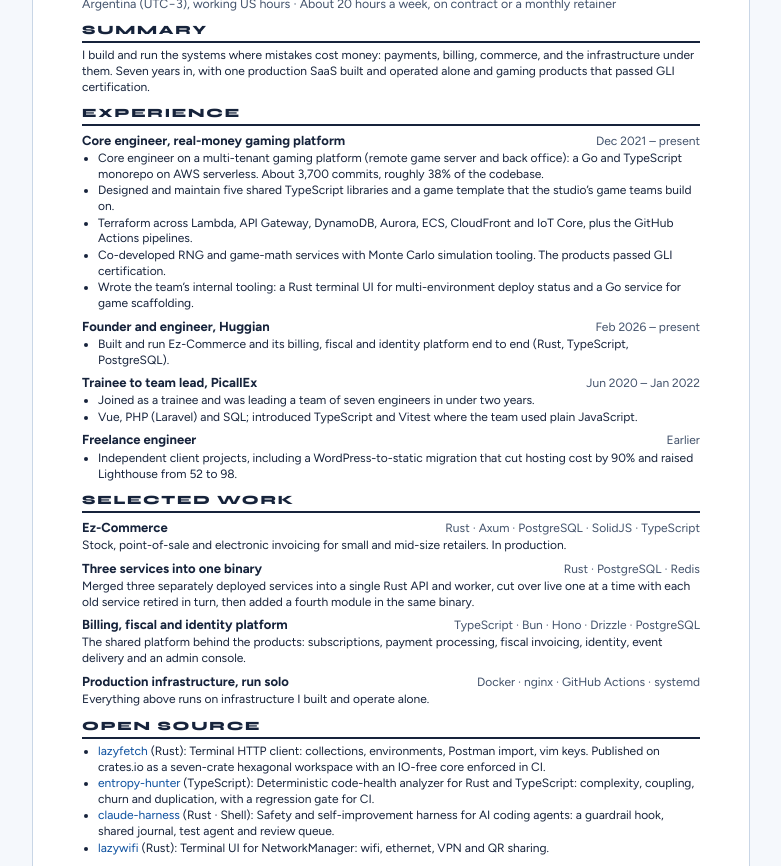
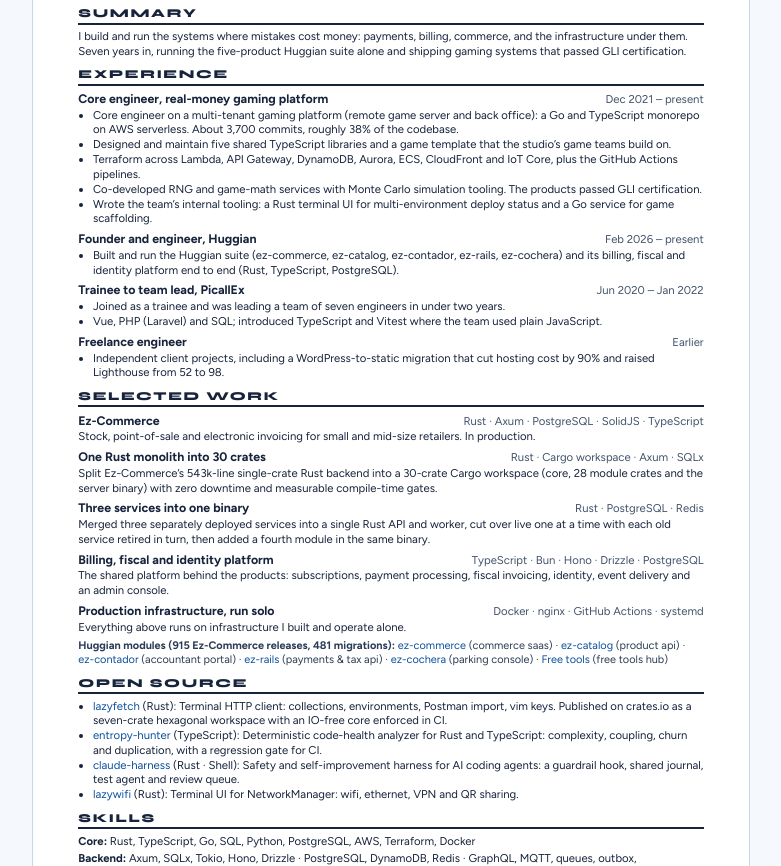
Before and after one commit to arielonoriaga/portfolio, an Astro site: page /cv in a window 1280 px wide. Shown: the part 175-1041 px from the top of the page, without its empty margins (249-1030 px from the left). Built offline with nearby package versions, Linux system fonts and the light colour scheme; Astro itself is replaced by a stand-in of ours.

Commit message:
feat(data): add Huggian modules, workspace split metrics, and refreshed counts

```diff
--- a/src/data/profile.ts
+++ b/src/data/profile.ts
@@ -1,13 +1,81 @@
 // Everything the site says about Ariel lives here, so the home page, the CV and
 // llms.txt cannot drift apart. Facts mirror the verified portfolio notes:
 // no employer, operator or customer names beyond what is already public.
+import { ezCommerce, workspaceSplitBench } from './proof';
+
+const fmtSec = (n: number) => `${n.toFixed(2)}s`;
+const [salesBench, catalogBench, coreBench] = workspaceSplitBench.scenarios;
+
 export const email = 'onoriagaariel@gmail.com';
 
 export const achievements = [
-  { icon: 'flag', title: 'Solo run', text: 'Founded, built and operate a production SaaS alone.' },
+  { icon: 'flag', title: 'Solo run', text: 'Founded, built and operate the five-product Huggian suite alone.' },
   { icon: 'shield', title: 'Passed the audit', text: 'Shipped gaming products that passed GLI certification.' },
   { icon: 'crate', title: 'Seven crates', text: 'Published a seven-crate Rust workspace on crates.io.' },
   { icon: 'star', title: 'Fast climb', text: 'Trainee to lead of a seven-person team in under two years.' },
+];
+
+export const huggianModules = [
+  {
+    slug: 'ez-commerce',
+    name: 'ez-commerce',
+    kind: 'Commerce SaaS',
+    hex: '#E8622C',
+    href: 'https://huggian.com/ez-commerce',
+    label: 'huggian.com/ez-commerce',
+    summary: 'Point of sale, inventory, cash shifts, ARCA electronic invoicing, online storefront and AI assistant for retail shops.',
+    built: `Offline-capable SolidJS PWA on a ${ezCommerce.crates}-crate Rust backend (Axum, SQLx, PostgreSQL) with ${ezCommerce.contexts} bounded contexts, ${ezCommerce.migrations} migrations and a transactional outbox.`,
+  },
+  {
+    slug: 'ez-catalog',
+    name: 'ez-catalog',
+    kind: 'Product API',
+    hex: '#14B8A6',
+    href: 'https://huggian.com/ez-catalog',
+    label: 'huggian.com/ez-catalog',
+    summary: 'Barcode lookup API (EAN-13, UPC-12, ISBN) returning normalized names, brands, categories and images across 10 verticals.',
+    built: 'Rust REST service with in-memory and PostgreSQL cache, parallel fan-out across 87 external sources, sliding-window rate limits, scoped API keys and moderated corrections.',
+  },
+  {
+    slug: 'ez-contador',
+    name: 'ez-contador',
+    kind: 'Accountant portal',
+    hex: '#3B82F6',
+    href: 'https://huggian.com/ez-contador',
+    label: 'huggian.com/ez-contador',
+    summary: 'Multi-client workspace for accounting firms tracking ez-commerce shops: ARCA status, sales-to-invoice matching, batch invoicing and tax deadlines.',
+    built: 'CUIT-delegated multi-tenant portal with 12-month tax-tier ceiling checks, batch invoice issuance and calendar exports without storing client tax passwords.',
+  },
+  {
+    slug: 'ez-rails',
+    name: 'ez-rails',
+    kind: 'Payments & tax API',
+    hex: '#F7BF2E',
+    href: 'https://huggian.com/ez-rails',
+    label: 'huggian.com/ez-rails',
+    summary: 'Payment rails and ARCA invoicing API connecting Mercado Pago and banks to reconcile incoming transfers and deliver signed webhooks.',
+    built: 'Scoped sandbox/live API keys, string-decimal amounts, idempotent writes, stateful and stateless transfer matching, CBU micro-deposit verification, HMAC webhooks with replay and the ARCA invoicing engine.',
+  },
+  {
+    slug: 'ez-cochera',
+    name: 'ez-cochera',
+    kind: 'Parking console',
+    hex: '#8B5CF6',
+    href: 'https://huggian.com/ez-cochera',
+    label: 'huggian.com/ez-cochera',
+    summary: 'High-speed parking lot and garage console with F10/F11/F12 shortcuts, barcode tickets, tiered 5-minute rates, daily caps and monthly passes.',
+    built: 'Keyboard-first operational app with silent 58/80 mm thermal printing (Windows Print Agent and Android Sunmi/Bluetooth), dual ez-commerce or standalone checkout modes and fail-open exits.',
+  },
+  {
+    slug: 'herramientas',
+    name: 'Free tools',
+    kind: 'Free tools hub',
+    hex: '#1466C4',
+    href: 'https://huggian.com/herramientas',
+    label: 'huggian.com/herramientas',
+    summary: 'Browser-only calculators and utilities for merchants, accountants and parking lots: tax tiers, reverse Mercado Pago margin, Law 4.827 signs and CUIT/CBU validation.',
+    built: 'Zero-signup Astro tools running BCRA check-digit and Modulo 11 validation, ARCA/SIFERE .ics calendar export, reverse fee math and print-ready A4 PDF output.',
+  },
 ];
 
 export const mainQuest = {
@@ -15,13 +83,28 @@ export const mainQuest = {
   kind: 'Main quest · multi-tenant commerce SaaS · founder, sole engineer',
   summary: 'Stock, point-of-sale and electronic invoicing for small and mid-size retailers. In production.',
   points: [
-    'Rust backend (Axum, SQLx, Tokio) on PostgreSQL, organised as about 40 bounded contexts with 440+ migrations.',
+    `Rust backend (Axum, SQLx, Tokio) on PostgreSQL: ${ezCommerce.crates}-crate Cargo workspace across ${ezCommerce.contexts} bounded contexts with ${ezCommerce.migrations} migrations.`,
     'Offline-capable POS that syncs when the connection returns.',
-    'Transactional outbox with idempotency keys, payment-provider integration and government tax invoicing.',
+    'Transactional outbox with idempotency keys, Mercado Pago reconciliation and ARCA electronic invoicing through ez-rails.',
     'Property-based and mutation testing; rollouts follow runbooks with precheck and rollback SQL.',
   ],
   stack: ['Rust', 'Axum', 'PostgreSQL', 'SolidJS', 'TypeScript'],
-  link: { href: 'https://ez-commerce.huggian.com', label: 'ez-commerce.huggian.com' },
+  link: { href: 'https://huggian.com/ez-commerce', label: 'huggian.com/ez-commerce' },
+};
+
+export const workspaceSplit = {
+  title: `One Rust monolith into ${ezCommerce.crates} crates`,
+  kind: 'Crafting · Cargo workspace split in Rust',
+  summary:
+    `Split Ez-Commerce’s 543k-line single-crate Rust backend into a ${ezCommerce.crates}-crate Cargo workspace (core, ${ezCommerce.moduleCrates} module crates and the server binary) with zero downtime and measurable compile-time gates.`,
+  inputs: ['ez-sales', 'ez-catalog', 'ez-pricing', `+${ezCommerce.moduleCrates - 3} crates`],
+  output: `${ezCommerce.crates}-crate workspace`,
+  points: [
+    `Measured at ${workspaceSplitBench.crates} crates before adding ez-subscriptions: 1-line sales edit dropped from ${fmtSec(salesBench.beforeSec)} to ${fmtSec(salesBench.afterSec)} (${salesBench.speedup} faster); catalog edits from ${fmtSec(catalogBench.beforeSec)} to ${fmtSec(catalogBench.afterSec)} (${catalogBench.speedup}); core edits from ${fmtSec(coreBench.beforeSec)} to ${fmtSec(coreBench.afterSec)} (${coreBench.speedup}).`,
+    'Core merges module sub-routers through an HttpModule trait so core never depends on peeled crates and modules cannot wrap each other’s routes.',
+    `Extracted ez-sales, ez-catalog, ez-pricing, ez-cash, ez-mercadopago, ez-recommendations, ez-catalog-imports and ${ezCommerce.moduleCrates - 7} more module crates while keeping the binary contract unchanged.`,
+  ],
+  stack: ['Rust', 'Cargo workspace', 'Axum', 'SQLx'],
 };
 
 export const crafting = {
@@ -77,7 +160,7 @@ export const experience = [
     role: 'Founder and engineer, Huggian',
     when: 'Feb 2026 – present',
     status: 'Active',
-    points: ['Built and run Ez-Commerce and its billing, fiscal and identity platform end to end (Rust, TypeScript, PostgreSQL).'],
+    points: ['Built and run the Huggian suite (ez-commerce, ez-catalog, ez-contador, ez-rails, ez-cochera) and its billing, fiscal and identity platform end to end (Rust, TypeScript, PostgreSQL).'],
   },
   {
     role: 'Trainee to team lead, PicallEx',
@@ -148,7 +231,7 @@ export const person = {
 export const description =
   'Ariel Onoriaga: senior Rust and TypeScript engineer for payments, billing and commerce backends. Seven years in, available on contract to US teams.';
 export const summary =
-  'I build and run the systems where mistakes cost money: payments, billing, commerce, and the infrastructure under them. Seven years in, with one production SaaS built and operated alone and gaming products that passed GLI certification.';
+  'I build and run the systems where mistakes cost money: payments, billing, commerce, and the infrastructure under them. Seven years in, running the five-product Huggian suite alone and shipping gaming systems that passed GLI certification.';
 
 // Pre-filled enquiry: a three-line brief is all I ask for.
 export const mailto =
--- a/src/data/proof.ts
+++ b/src/data/proof.ts
@@ -1,4 +1,4 @@
-// Real figures behind the "Shipping record" section. Snapshot taken 2026-11-16.
+// Real figures behind the "Shipping record" section. Snapshot taken 2026-11-24.
 // Refresh by re-running the queries noted next to each value.
 
 /** GitHub contribution calendar for the past year, one array per week (Sun..Sat): the
@@ -16,8 +16,30 @@ export const contributions = {
 };
 
 /** Ez-Commerce release history. Source: git tags and migrations in the ez-commerce repo. */
-export const ezCommerce = { since: '2026-03-30', releases: 869, migrations: 464, commits60d: 1828 };
+export const ezCommerce = {
+  since: '2026-03-30',
+  asOf: '2026-11-24',
+  releases: 915,
+  migrations: 481,
+  commits60d: 2774,
+  crates: 30,
+  moduleCrates: 28,
+  contexts: 44,
+};
+
+export const workspaceSplitBench = {
+  asOf: '2026-11-24',
+  commit: '443687d9c',
+  crates: 29,
+  moduleCrates: 27,
+  scenarios: [
+    { label: 'Sales edit (ez-sales)', beforeSec: 35.79, afterSec: 5.06, speedup: '7.1×' },
+    { label: 'Catalog edit (ez-catalog)', beforeSec: 48.04, afterSec: 5.55, speedup: '8.7×' },
+    { label: 'Core edit (core lib)', beforeSec: 47.67, afterSec: 9.62, speedup: '5.0×' },
+    { label: 'Core edit + server binary', beforeSec: 26.19, afterSec: 14.9, speedup: '1.8×' },
+  ],
+};
 
 /** When the shops using Ez-Commerce sell: per-mille of sales by weekday (Mon..Sun) and hour (08..23).
  *  Source: anonymous aggregate over production sales, 60 days to 2026-11-16 (62,647 sales, 14 shops). */
-export const shopRhythm = { sales: 62647, shops: 14, days: 60, heat: [[2, 5, 6, 7, 10, 9, 8, 6, 7, 9, 12, 12, 14, 12, 8, 4], [3, 4, 5, 6, 8, 8, 6, 6, 7, 8, 11, 14, 15, 14, 9, 6], [3, 4, 6, 7, 10, 9, 7, 7, 8, 9, 12, 12, 15, 15, 11, 6], [3, 4, 6, 8, 10, 10, 8, 6, 9, 10, 11, 14, 16, 14, 10, 6], [3, 4, 6, 8, 11, 10, 8, 7, 7, 9, 11, 13, 14, 18, 14, 10], [1, 3, 5, 8, 11, 10, 8, 7, 8, 9, 11, 14, 17, 19, 15, 10], [0, 2, 4, 7, 11, 11, 9, 7, 8, 10, 10, 12, 14, 15, 11, 7]] as number[][] };
+export const shopRhythm = { asOf: '2026-11-16', sales: 62647, shops: 14, days: 60, heat: [[2, 5, 6, 7, 10, 9, 8, 6, 7, 9, 12, 12, 14, 12, 8, 4], [3, 4, 5, 6, 8, 8, 6, 6, 7, 8, 11, 14, 15, 14, 9, 6], [3, 4, 6, 7, 10, 9, 7, 7, 8, 9, 12, 12, 15, 15, 11, 6], [3, 4, 6, 8, 10, 10, 8, 6, 9, 10, 11, 14, 16, 14, 10, 6], [3, 4, 6, 8, 11, 10, 8, 7, 7, 9, 11, 13, 14, 18, 14, 10], [1, 3, 5, 8, 11, 10, 8, 7, 8, 9, 11, 14, 17, 19, 15, 10], [0, 2, 4, 7, 11, 11, 9, 7, 8, 10, 10, 12, 14, 15, 11, 7]] as number[][] };
--- a/src/pages/cv.astro
+++ b/src/pages/cv.astro
@@ -1,8 +1,9 @@
 ---
 // One-page CV, built from the same data as the home page. Print-first: the PDF at
 // /ariel-onoriaga-cv.pdf is this page printed by scripts/make-assets.sh.
-import { email, site, person, summary, mainQuest, crafting, sideQuests, experience, openSource, hotbar, skills } from '../data/profile';
-const projects = [mainQuest, crafting, ...sideQuests];
+import { email, site, person, summary, huggianModules, mainQuest, workspaceSplit, crafting, sideQuests, experience, openSource, hotbar, skills } from '../data/profile';
+import { ezCommerce } from '../data/proof';
+const projects = [mainQuest, workspaceSplit, crafting, ...sideQuests];
 const title = `${person.name} — CV`;
 ---
 
@@ -59,6 +60,14 @@ const title = `${person.name} — CV`;
             <p>{w.summary}</p>
           </article>
         ))}
+        <p class="modules">
+          <strong>Huggian modules ({ezCommerce.releases} Ez-Commerce releases, {ezCommerce.migrations} migrations):</strong>{' '}
+          {huggianModules.map((m, i) => (
+            <>
+              <a href={m.href}>{m.name}</a> ({m.kind.toLowerCase()}){i < huggianModules.length - 1 ? ' · ' : ''}
+            </>
+          ))}
+        </p>
       </section>
 
       <section>
@@ -78,21 +87,22 @@ const title = `${person.name} — CV`;
 </html>
 
 <style is:global>
-  @page { size: letter; margin: 9mm 12mm; }
+  @page { size: letter; margin: 7mm 11mm; }
   *, *::before, *::after { box-sizing: border-box; }
-  body { margin: 0; color: #16233b; background: #f5f8fc; font: 400 9pt/1.32 'Figtree', -apple-system, 'Segoe UI', 'Helvetica Neue', Arial, sans-serif; }
-  main { max-width: 190mm; margin: 0 auto 3rem; background: #fff; padding: 12mm 13mm; border: 1px solid #c9d6e6; }
+  body { margin: 0; color: #16233b; background: #f5f8fc; font: 400 8.5pt/1.28 'Figtree', -apple-system, 'Segoe UI', 'Helvetica Neue', Arial, sans-serif; }
+  main { max-width: 190mm; margin: 0 auto 3rem; background: #fff; padding: 11mm 12mm; border: 1px solid #c9d6e6; }
   .screen-only { max-width: 190mm; margin: 1.2rem auto 0.8rem; padding: 0 0.3rem; }
   a { color: #0b4f9e; text-decoration: none; }
-  h1 { font: 800 22pt/1 'Syne', 'Segoe UI', sans-serif; letter-spacing: -0.02em; margin: 0 0 3pt; }
-  .role { font: 700 12pt/1.25 'Syne', 'Segoe UI', sans-serif; margin: 0 0 5pt; color: #0b4f9e; }
-  .contact { margin: 0; color: #42526b; font-size: 9.3pt; }
-  h2 { font: 800 9.5pt/1 'Syne', 'Segoe UI', sans-serif; letter-spacing: 0.14em; text-transform: uppercase; margin: 9pt 0 4pt; padding-bottom: 3pt; border-bottom: 1.5pt solid #16233b; }
-  h3 { font: 700 9.8pt/1.3 'Figtree', sans-serif; margin: 5pt 0 1pt; display: flex; justify-content: space-between; gap: 10pt; align-items: baseline; }
-  h3 span { font-weight: 400; font-size: 9pt; color: #42526b; text-align: right; flex: none; max-width: 55%; }
-  p { margin: 0 0 2pt; }
-  ul { margin: 0 0 2pt; padding-left: 12pt; }
-  li { margin-bottom: 0.5pt; }
+  h1 { font: 800 20pt/1 'Syne', 'Segoe UI', sans-serif; letter-spacing: -0.02em; margin: 0 0 2.5pt; }
+  .role { font: 700 11.2pt/1.2 'Syne', 'Segoe UI', sans-serif; margin: 0 0 4pt; color: #0b4f9e; }
+  .contact { margin: 0; color: #42526b; font-size: 8.8pt; }
+  h2 { font: 800 9pt/1 'Syne', 'Segoe UI', sans-serif; letter-spacing: 0.14em; text-transform: uppercase; margin: 7.5pt 0 3.5pt; padding-bottom: 2.5pt; border-bottom: 1.5pt solid #16233b; }
+  h3 { font: 700 9.3pt/1.25 'Figtree', sans-serif; margin: 4pt 0 1pt; display: flex; justify-content: space-between; gap: 10pt; align-items: baseline; }
+  h3 span { font-weight: 400; font-size: 8.5pt; color: #42526b; text-align: right; flex: none; max-width: 55%; }
+  p { margin: 0 0 1.8pt; }
+  .modules { margin-top: 3.5pt; font-size: 8.2pt; color: #2b3c56; }
+  ul { margin: 0 0 1.8pt; padding-left: 11pt; }
+  li { margin-bottom: 0.4pt; }
   article { break-inside: avoid; }
   @media print {
     body { background: #fff; }
```
Also changed, not shown: src/pages/llms.txt.ts (+9 -5 lines), 1 other file.
